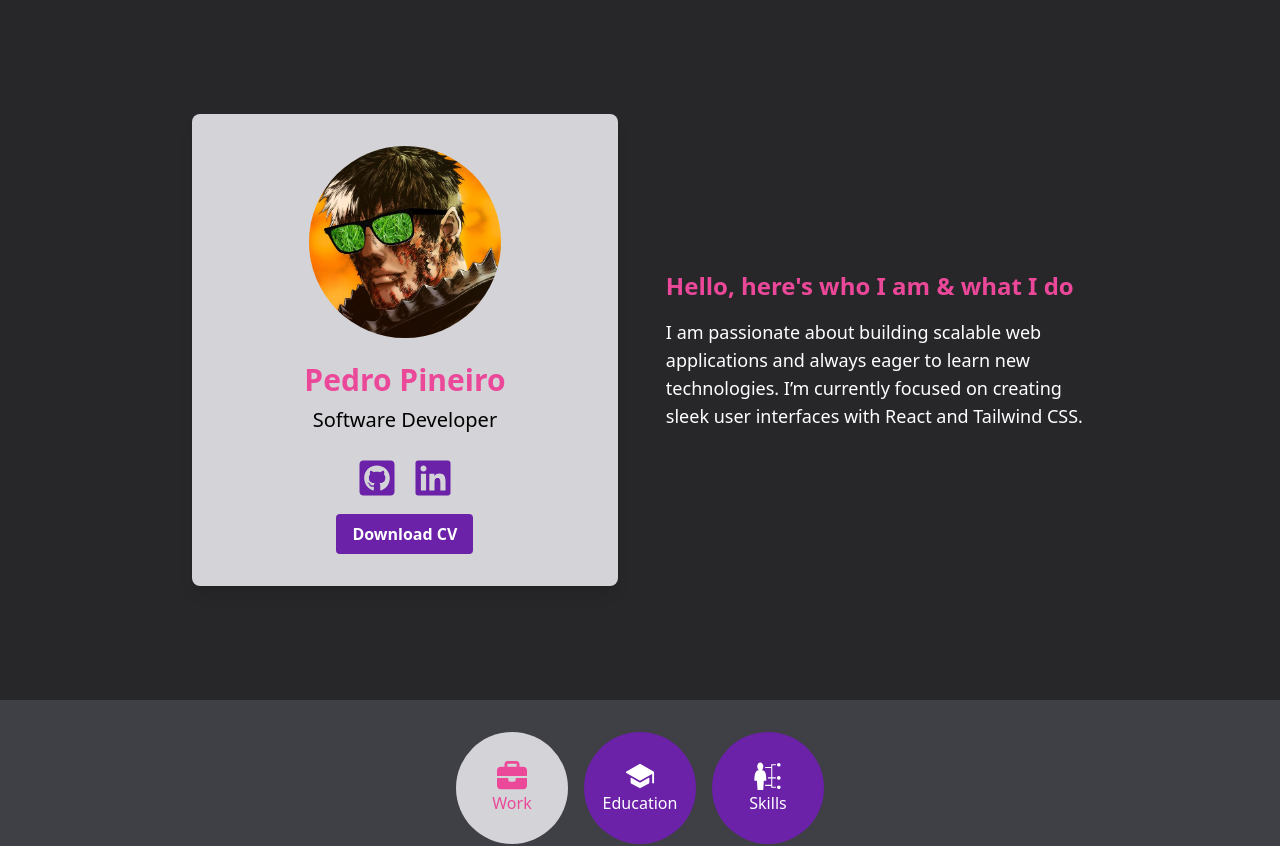
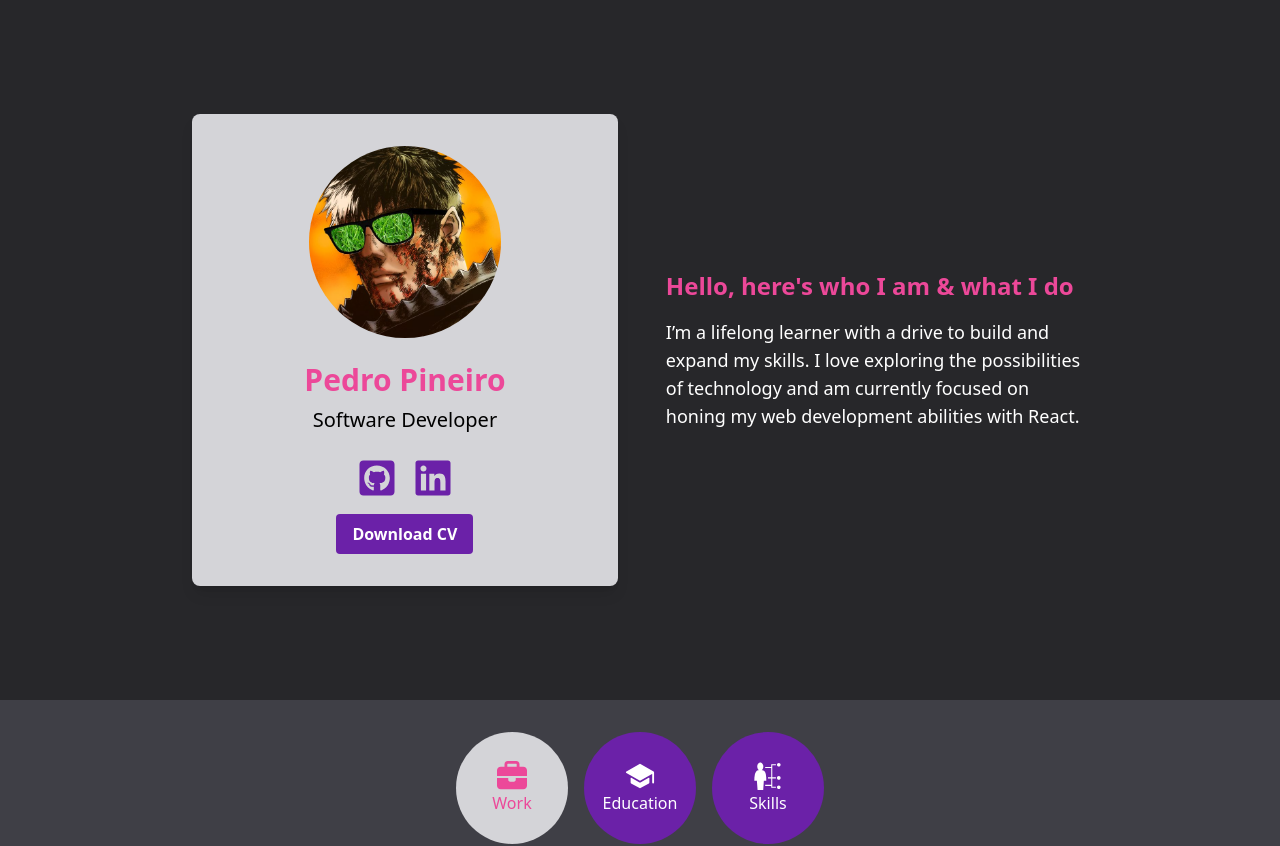
Before and after one commit to beboPepe/cv-landing-page, a React (Vite) app: page / in a window 1280 px wide. Shown: the top 846 px of the page. Built offline with nearby package versions, Linux system fonts and the light colour scheme.

Commit message:
Intro text

```diff
--- a/src/components/Introduction.tsx
+++ b/src/components/Introduction.tsx
@@ -52,9 +52,9 @@ const Introduction = () => {
             Hello, here's who I am & what I do
           </h2>
           <p className="text-lg text-white max-w-96 lg:max-w-none lg:text-left">
-            I am passionate about building scalable web applications and always
-            eager to learn new technologies. I’m currently focused on creating
-            sleek user interfaces with React and Tailwind CSS.
+            I’m a lifelong learner with a drive to build and expand my skills. I
+            love exploring the possibilities of technology and am currently
+            focused on honing my web development abilities with React.
           </p>
         </div>
       </div>
```
